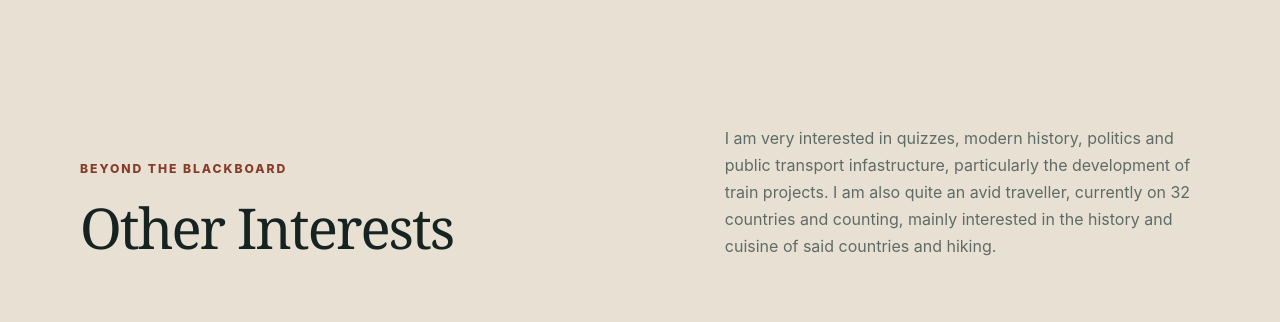
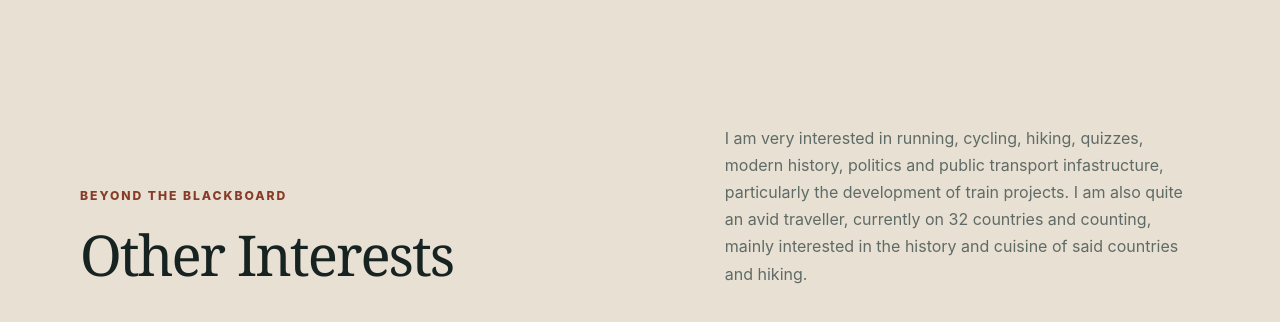
Before and after one commit to matthelm03/matthelm03.github.io, a plain HTML site: page index.html in a window 1280 px wide. Shown: the part 2480-2802 px from the top of the page. Drawn offline with Linux system fonts and the light colour scheme; grey boxes are pictures that could not be loaded.

Commit message:
Update interests in index.html

```diff
--- a/index.html
+++ b/index.html
@@ -110,7 +110,7 @@
             <h2>Other Interests</h2>
           </div>
           <p>
-            I am very interested in quizzes, modern history, politics and public transport infastructure, particularly the development of train projects.
+            I am very interested in running, cycling, hiking, quizzes, modern history, politics and public transport infastructure, particularly the development of train projects.
             I am also quite an avid traveller, currently on 32 countries and counting, mainly interested in the history and cuisine of said countries and hiking.
           </p>
         </div>
```
